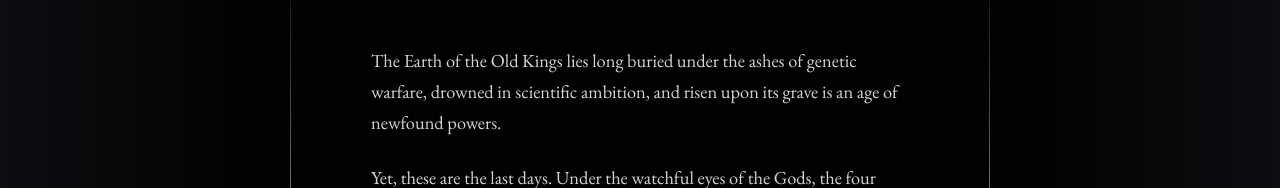
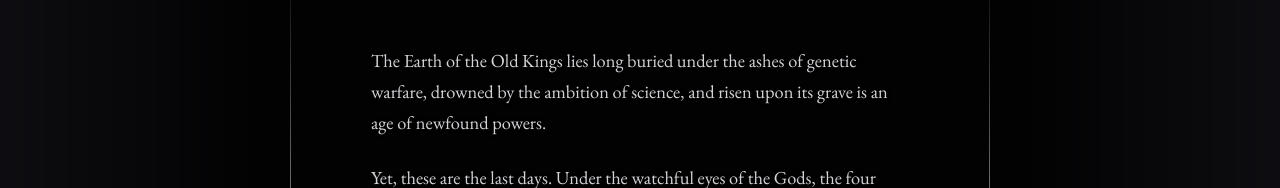
Before and after one commit to charliolesen/giventheinfinite, a website: page index.html in a window 1280 px wide. Shown: the part 254-442 px from the top of the page. Drawn offline with nearby package versions, Linux system fonts and the light colour scheme.

Commit message:
quick index change

```diff
--- a/index.html
+++ b/index.html
@@ -37,7 +37,7 @@
     </section>
 
     <section class="about">
-      <p>The Earth of the Old Kings lies long buried under the ashes of genetic warfare, drowned in scientific ambition, and risen upon its grave is an age of newfound powers.</p>
+      <p>The Earth of the Old Kings lies long buried under the ashes of genetic warfare, drowned by the ambition of science, and risen upon its grave is an age of newfound powers.</p>
       <p>Yet, these are the last days. Under the watchful eyes of the Gods, the four kingdoms, inhabited by races of humans with genetically enhanced abilities - strength, intelligence, unnatural youth, dimensional shift - all now slouch towards their final judgement; to live on into the infinite, or to be deemed unworthy and condemned to become a frozen relic in the void.</p>
       <p class="character-desc"><strong>Kaeleth Philippa</strong>, a man of the Crown service who has abandoned his King in the wake of an act of shocking cruelty, now seeking a quiet retirement... until fate and duty compel him towards chaos.</p>
       <p class="character-desc"><strong>Pristenne Verity</strong>, a city journalist of wealth and influence who must choose whether to risk life as she knows it in the name of justice, and discovers a wide and mysterious world beyond her desk.</p>
```
